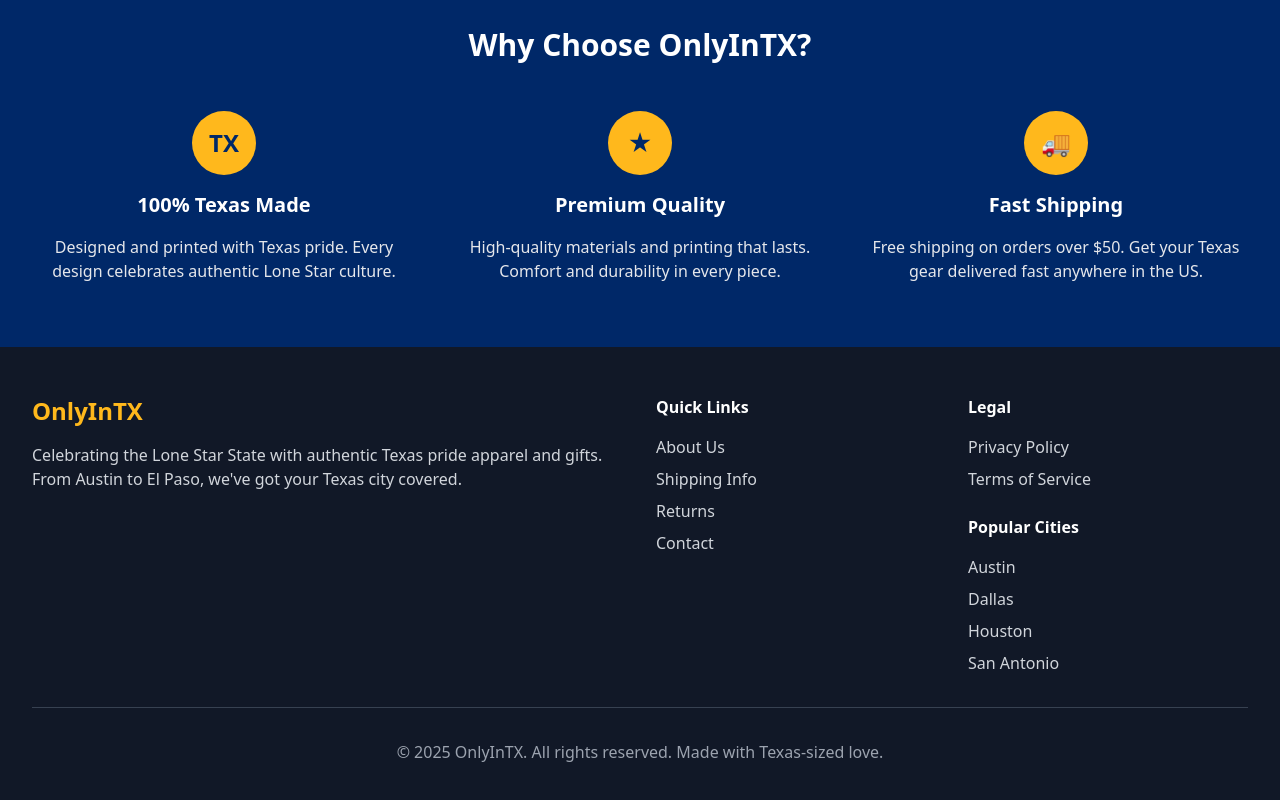
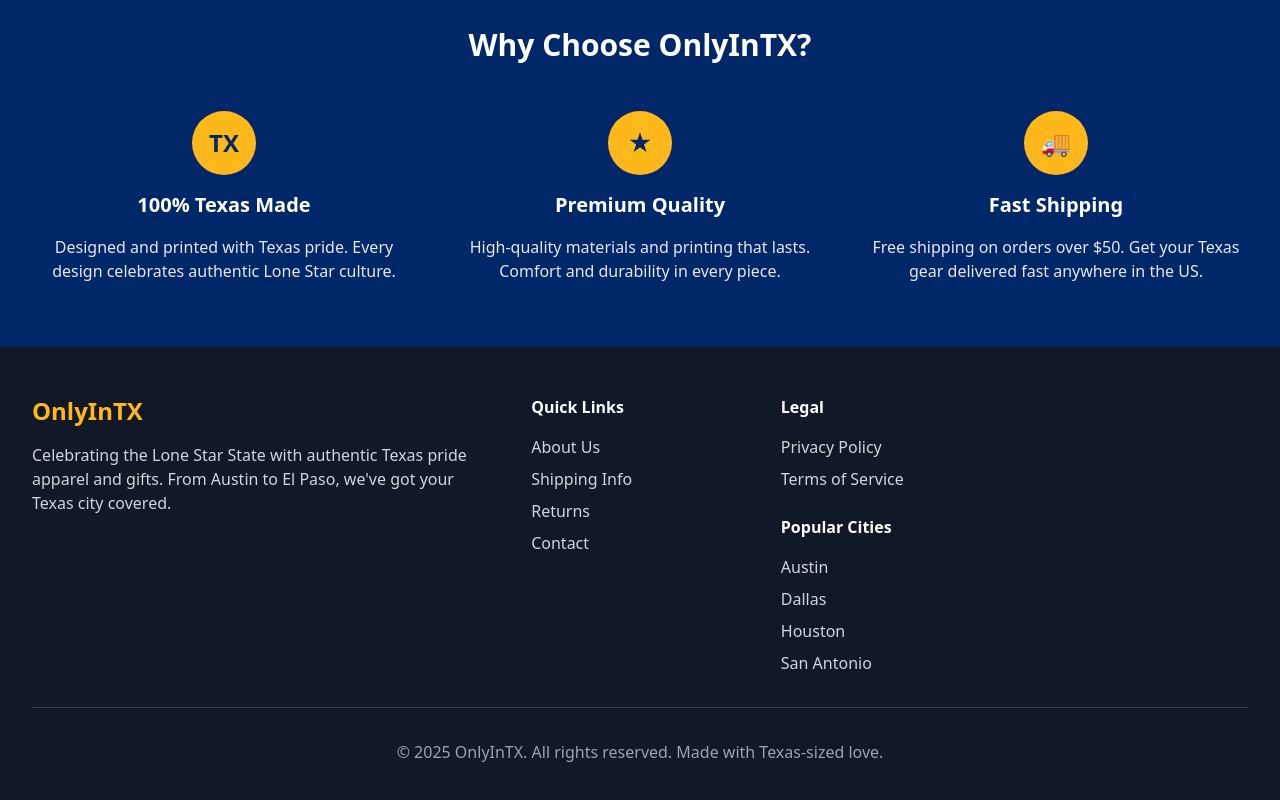
Before and after one commit to onlyintx2024/onlyintx-store, a Next.js app: page / in a window 1280 px wide. Shown: the part 1653-2453 px from the top of the page. Built offline with nearby package versions, Linux system fonts and the light colour scheme.

Commit message:
5 column footer instead of 4

```diff
--- a/components/Layout.js
+++ b/components/Layout.js
@@ -95,7 +95,7 @@
 {/* Footer */}
       <footer className="bg-gray-900 text-white">
         <div className="mx-auto max-w-7xl px-4 py-12 sm:px-6 lg:px-8">
-          <div className="grid grid-cols-1 md:grid-cols-4 gap-8">
+          <div className="grid grid-cols-1 md:grid-cols-5 gap-8">
             <div className="col-span-1 md:col-span-2">
               <h3 className="text-2xl font-bold text-texas-gold mb-4">OnlyInTX</h3>
               <p className="text-gray-300 mb-4">
```
